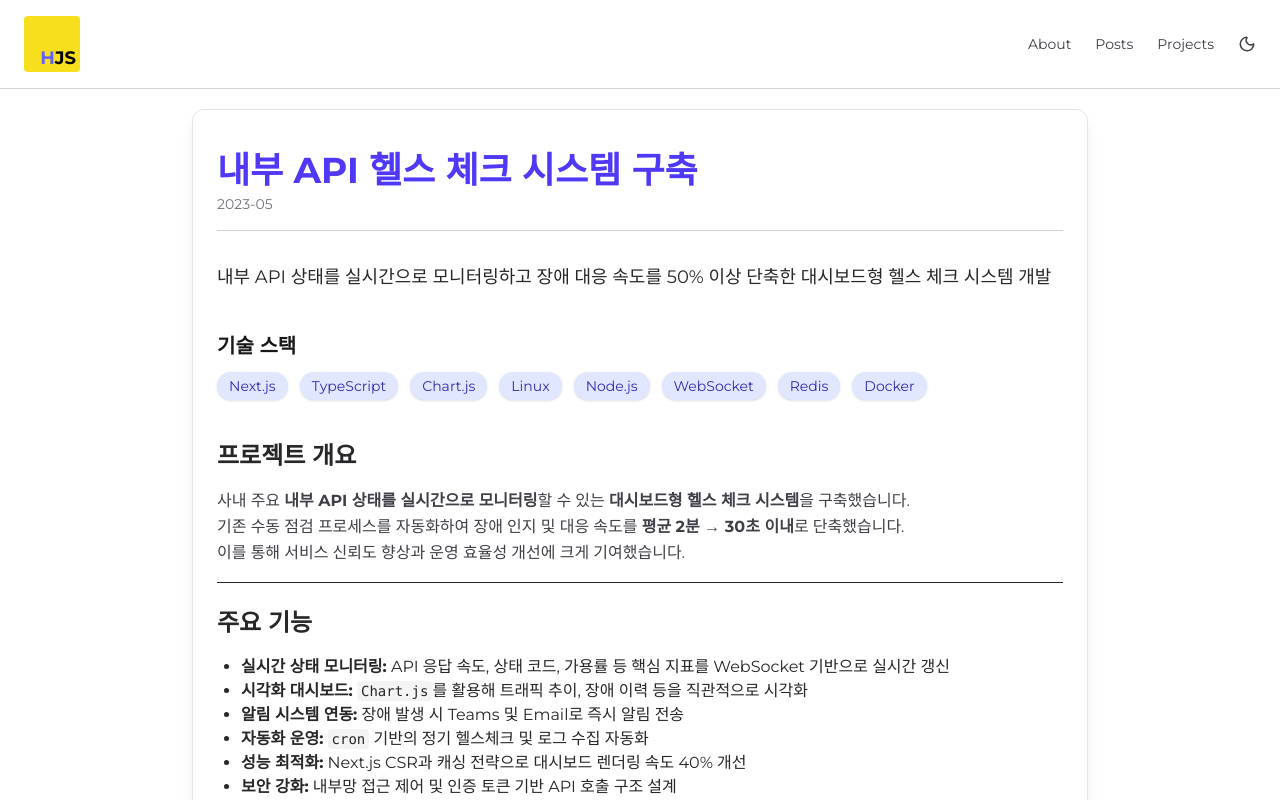
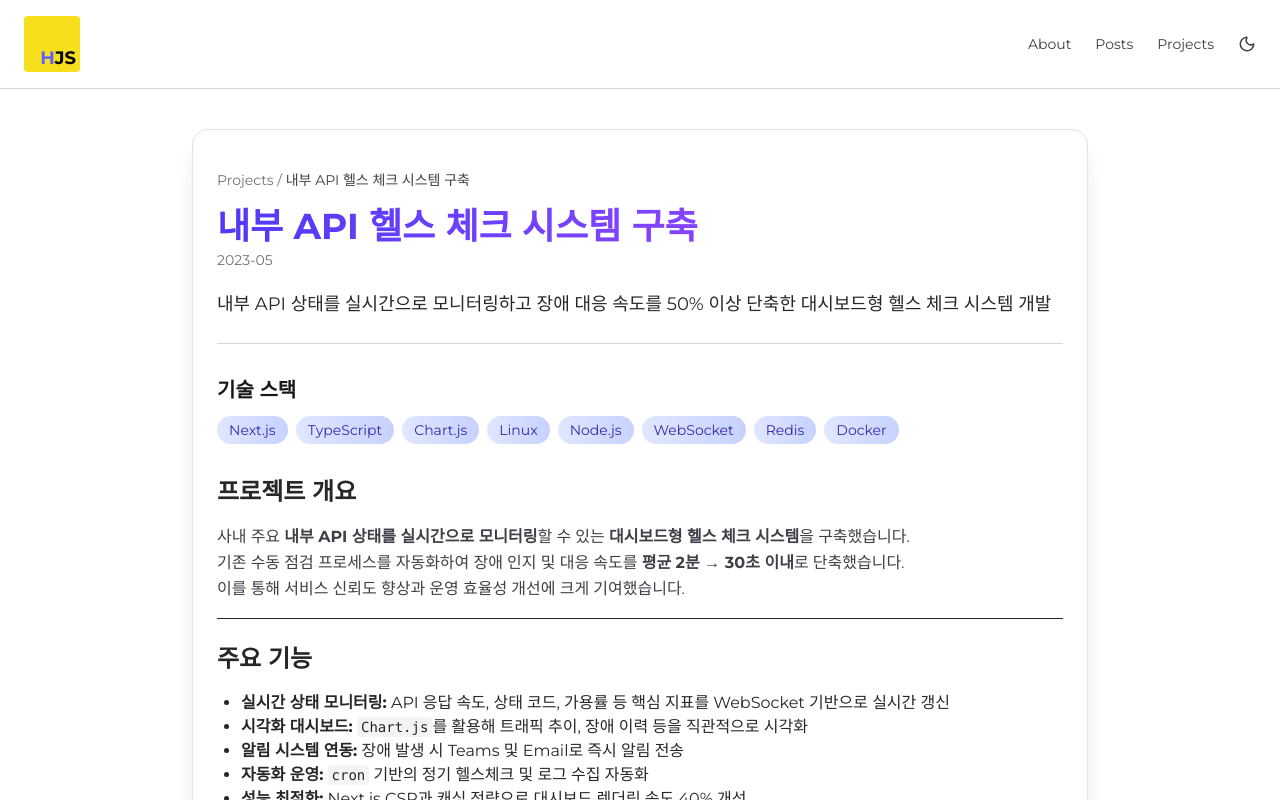
Before and after one commit to Jaeseokkong/NEXT-BLOG, a Next.js app: page /projects/api-health-check in a window 1280 px wide. Shown: the top 800 px of the page. Built offline with nearby package versions, Linux system fonts and the light colour scheme.

Commit message:
feat: 프로젝트 스타일 개선

```diff
--- a/src/app/projects/[slug]/page.tsx
+++ b/src/app/projects/[slug]/page.tsx
@@ -41,30 +41,43 @@ export default async function ProjectPage({ params }: Props) {
     options: {
       parseFrontmatter: true,
     },
-    components: MdxComponents, // 🔥 여기 추가
+    components: MdxComponents,
   });
 
 
   return (
-    <section className="max-w-4xl mx-auto mt-5 px-6 py-10 prose dark:prose-invert bg-white dark:bg-zinc-900 rounded-xl shadow-lg border border-zinc-200 dark:border-zinc-700">
-      <header className="mb-8 border-b border-zinc-300 dark:border-zinc-700 pb-4">
-        <h1 className="text-4xl font-extrabold text-indigo-600 dark:text-indigo-400">{frontmatter.title}</h1>
-        <p className="text-sm text-zinc-500 dark:text-zinc-400 mt-1">{frontmatter.date}</p>
+    <section className="max-w-4xl mx-auto mt-10 px-6 py-10 bg-white dark:bg-zinc-900 rounded-2xl shadow-xl border border-zinc-200 dark:border-zinc-700 transition-all duration-300">
+      <div className="text-sm text-zinc-500 dark:text-zinc-400 mb-4">
+        <span className="hover:text-indigo-500 transition">Projects</span> /{" "}
+        <span className="font-medium text-zinc-700 dark:text-zinc-200">
+          {frontmatter.title}
+        </span>
+      </div>
+
+      <header className="mb-8 pb-6 border-b border-zinc-300 dark:border-zinc-700">
+        <h1 className="text-4xl font-extrabold bg-gradient-to-r from-indigo-600 to-purple-500 bg-clip-text text-transparent">
+          {frontmatter.title}
+        </h1>
+        <p className="text-sm text-zinc-500 dark:text-zinc-400 mt-1">
+          {frontmatter.date}
+        </p>
+
+        {frontmatter.description && (
+          <p className="mt-5 text-lg leading-relaxed text-zinc-800 dark:text-zinc-200">
+            {frontmatter.description}
+          </p>
+        )}
       </header>
 
-      {frontmatter.description && (
-        <p className="mb-10 text-lg leading-relaxed text-zinc-800 dark:text-zinc-200">
-          {frontmatter.description}
-        </p>
-      )}
-
-      <section className="mb-10">
-        <h2 className="text-xl font-semibold mb-3 text-zinc-900 dark:text-zinc-100">기술 스택</h2>
-        <ul className="flex flex-wrap gap-3">
+      <section className="mb-8">
+        <h2 className="text-xl font-semibold mb-3 text-zinc-900 dark:text-zinc-100">
+          기술 스택
+        </h2>
+        <ul className="flex flex-wrap gap-2">
           {frontmatter.tech?.map((tech) => (
             <li
               key={tech}
-              className="px-3 py-1 rounded-full bg-indigo-100 dark:bg-indigo-900 text-indigo-800 dark:text-indigo-300 font-medium text-sm shadow-sm"
+              className="px-3 py-1 rounded-full bg-gradient-to-r from-indigo-100 to-indigo-200 dark:from-indigo-900 dark:to-indigo-800 text-indigo-800 dark:text-indigo-200 font-medium text-sm hover:scale-105 hover:shadow transition-transform duration-200"
             >
               {tech}
             </li>
@@ -72,18 +85,7 @@ export default async function ProjectPage({ params }: Props) {
         </ul>
       </section>
 
-      {frontmatter.github && (
-        <a
-          href={frontmatter.github}
-          target="_blank"
-          rel="noopener noreferrer"
-          className="inline-block mb-12 text-blue-600 dark:text-blue-400 underline hover:text-blue-800 dark:hover:text-blue-600 transition"
-        >
-          GitHub 저장소 보기 &rarr;
-        </a>
-      )}
-
-      <article className="prose prose-zinc dark:prose-invert max-w-none">
+      <article className="prose prose-zinc dark:prose-invert max-w-none prose-img:rounded-xl prose-img:shadow-lg prose-img:transition-transform hover:prose-img:scale-105">
         {content}
       </article>
     </section>
```
